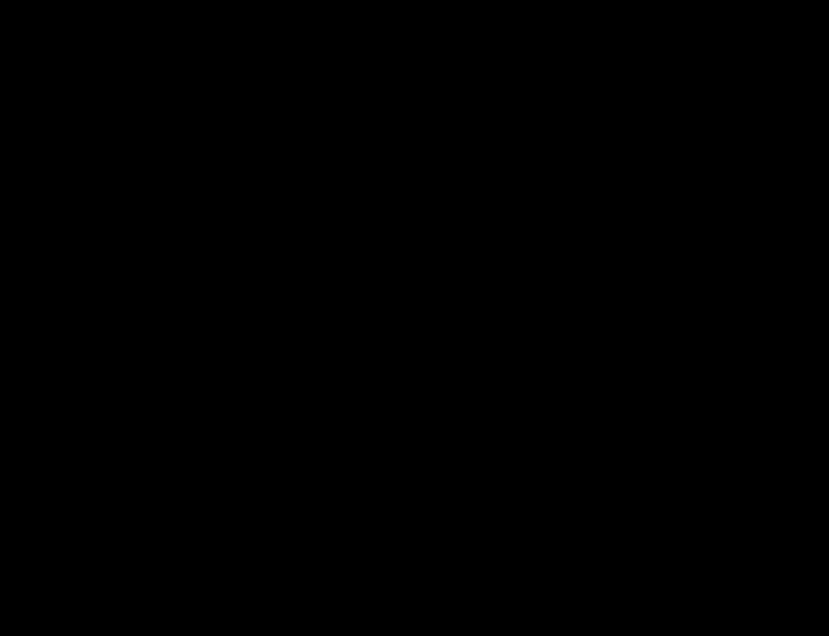
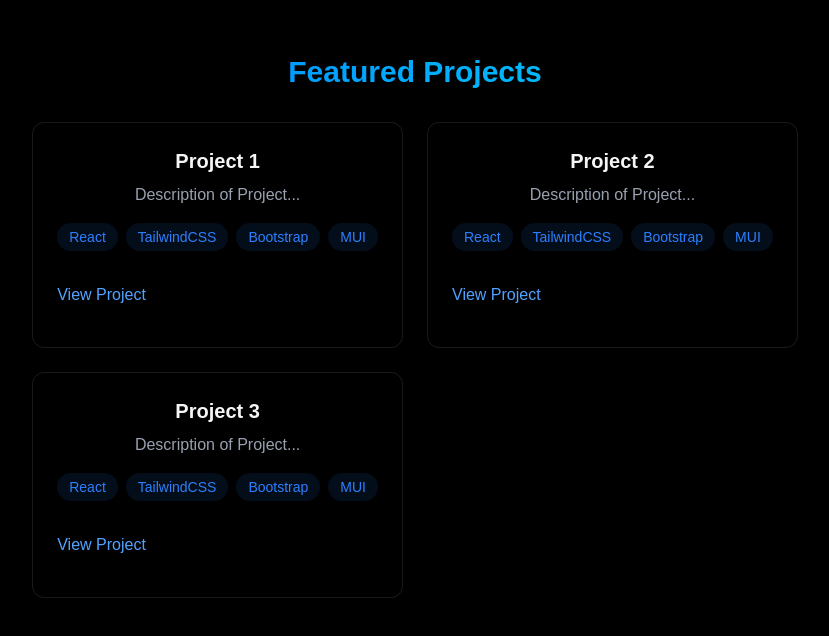
Before and after one commit to anthuarneck/portfolio, a React (Vite) app: page / in a window 1280 px wide. Shown: the part 1706-2342 px from the top of the page, without its empty margins (225-1054 px from the left). Before the commit the page ends 1664 px from the top, so only its background shows below. Built offline with nearby package versions, Linux system fonts and the light colour scheme.

Commit message:
edits About component. Completes Project component structure. Adds RevealOnScroll component for fade in effect on components.

```diff
--- a/src/App.jsx
+++ b/src/App.jsx
@@ -6,6 +6,7 @@
 import { MobileMenu } from "./components/MobileMenu";
 import { Home } from "./components/Home";
 import { About } from "./components/About";
+import { Projects } from "./components/Projects";
 
 function App() {
   const [isLoaded, setIsLoaded] = useState(false);
@@ -23,6 +24,7 @@
         <MobileMenu menuOpen={menuOpen} setMenuOpen={setMenuOpen} />
         <Home />
         <About />
+        <Projects />
       </div>
     </>
   );
--- a/src/components/About.jsx
+++ b/src/components/About.jsx
@@ -1,3 +1,5 @@
+import { RevealOnScroll } from "./RevealOnScroll";
+
 export const About = () => {
   const frontendSkills = ["React", "TailwindCSS", "Bootstrap", "MUI"];
   const backendSkills = [
@@ -12,14 +14,15 @@
       id="about"
       className="min-h-screen flex items-center justify-center py-20"
     >
+      <RevealOnScroll>
         <div className="max-w-3xl mx-auto px-4">
           <h2 className="text-3xl font-bold mb-8 bg-gradient-to-r from-blue-500 to-cyan-400 bg-clip-text text-transparent text-center">
             About Me
           </h2>
           <div className="rounded-xl p-8 border-white/10 border hover:-translate-y-1 transition-all">
             <p className="text-gray-300 mb-6">
-            Full-stack developer passionate about problem solving & striving to
-            make a positive impact in my community.
+              Full-stack developer passionate about problem solving & striving
+              to make a positive impact in my community.
             </p>
 
             <div className="grid grid-cols-1 md:grid-cols-2 gap-6">
@@ -52,18 +55,8 @@
               </div>
             </div>
           </div>
-        <div className="grid grid-cols-1 md:grid-cols-2 gap-6 mt-8">
-          <div className="p-6 rounded-xl border-white/10 border hover:-translate-y-1 transition-all">
-            <h3 className="text-xl font-bold mb-4">Work Experience</h3>
-            <div className="space-y-4 text-gray-300">
-              <h4 className="font-semibold">
-                Production Leader at LLS (2016 - Present)
-              </h4>
-              <p>Description of work at LLS</p>
         </div>
-          </div>
-        </div>
-      </div>
+      </RevealOnScroll>
     </section>
   );
 };
--- a/src/components/Home.jsx
+++ b/src/components/Home.jsx
@@ -1,9 +1,12 @@
+import { RevealOnScroll } from "./RevealOnScroll";
+
 export const Home = () => {
   return (
     <section
       id="home"
       className="min-h-screen flex items-center justify-center relative"
     >
+      <RevealOnScroll >
       <div className="text-center z-10 px-4">
         <h1 className="text-5xl md:text-7xl font-bold mb-6 bg-gradient-to-r from-blue-500 to-cyan-400  bg-clip-text  text-transparent leading-right">
           Hello, I'm Anthony Huarneck
@@ -34,6 +37,7 @@
           </a>
         </div>
       </div>
+      </RevealOnScroll>
     </section>
   );
 };
--- a/src/components/Projects.jsx
+++ b/src/components/Projects.jsx
@@ -0,0 +1,94 @@
+import { RevealOnScroll } from "./RevealOnScroll";
+
+export const Projects = () => {
+  return (
+    <section
+      id="projects"
+      className="min-h-screen flex items-center justify-center py-28"
+    >
+      <RevealOnScroll>
+        <div className="max-w-5xl mx-auto px-4">
+          <h2 className="text-3xl font-bold mb-8 bg-gradient-to-r from-blue-500 to-cyan-400 bg-clip-text text-transparent text-center">
+            Featured Projects
+          </h2>
+          <div className="grid grid-cols-1 md:grid-cols-2 gap-6">
+            <div className="p-6 rounded-xl border border-white/10 hover:-translate-y-1 hover:border-blue-500/30 hover:shadow-[0_2px_8px_rgba(59,130,246,0.1)] transition transition-all">
+              <h3 className="text-xl font-bold mb-2">Project 1</h3>
+              <p className="text-gray-400 mb-4 ">Description of Project...</p>
+              <div className="flex flex-wrap gap-2 mb-4">
+                {["React", "TailwindCSS", "Bootstrap", "MUI"].map(
+                  (skill, key) => (
+                    <span
+                      key={key}
+                      className="bg-blue-500/10 text-blue-500 py-1 px-3 rounded-full text-sm hover:bg-blue-500/20 hover:shadow-[0_2px_8px_rgba(59,130,246,0.2)] transition"
+                    >
+                      {skill}
+                    </span>
+                  )
+                )}
+              </div>
+              <div className="flex justify-between items-center">
+                <a
+                  href="#"
+                  className="text-blue-400 hover:text-blue-300 transition-colors my-4"
+                >
+                  View Project
+                </a>
+              </div>
+            </div>
+
+            <div className="p-6 rounded-xl border border-white/10 hover:-translate-y-1 hover:border-blue-500/30 hover:shadow-[0_2px_8px_rgba(59,130,246,0.1)] transition transition-all">
+              <h3 className="text-xl font-bold mb-2">Project 2</h3>
+              <p className="text-gray-400 mb-4 ">Description of Project...</p>
+              <div className="flex flex-wrap gap-2 mb-4">
+                {["React", "TailwindCSS", "Bootstrap", "MUI"].map(
+                  (skill, key) => (
+                    <span
+                      key={key}
+                      className="bg-blue-500/10 text-blue-500 py-1 px-3 rounded-full text-sm hover:bg-blue-500/20 hover:shadow-[0_2px_8px_rgba(59,130,246,0.2)] transition"
+                    >
+                      {skill}
+                    </span>
+                  )
+                )}
+              </div>
+              <div className="flex justify-between items-center">
+                <a
+                  href="#"
+                  className="text-blue-400 hover:text-blue-300 transition-colors my-4"
+                >
+                  View Project
+                </a>
+              </div>
+            </div>
+
+            <div className="p-6 rounded-xl border border-white/10 hover:-translate-y-1 hover:border-blue-500/30 hover:shadow-[0_2px_8px_rgba(59,130,246,0.1)] transition transition-all">
+              <h3 className="text-xl font-bold mb-2">Project 3</h3>
+              <p className="text-gray-400 mb-4 ">Description of Project...</p>
+              <div className="flex flex-wrap gap-2 mb-4">
+                {["React", "TailwindCSS", "Bootstrap", "MUI"].map(
+                  (skill, key) => (
+                    <span
+                      key={key}
+                      className="bg-blue-500/10 text-blue-500 py-1 px-3 rounded-full text-sm hover:bg-blue-500/20 hover:shadow-[0_2px_8px_rgba(59,130,246,0.2)] transition"
+                    >
+                      {skill}
+                    </span>
+                  )
+                )}
+              </div>
+              <div className="flex justify-between items-center">
+                <a
+                  href="#"
+                  className="text-blue-400 hover:text-blue-300 transition-colors my-4"
+                >
+                  View Project
+                </a>
+              </div>
+            </div>
+          </div>
+        </div>
+      </RevealOnScroll>
+    </section>
+  );
+};
--- /dev/null
+++ b/src/components/RevealOnScroll.jsx
@@ -0,0 +1,25 @@
+import { useEffect, useRef } from "react";
+
+export const RevealOnScroll = ({ children }) => {
+  const ref = useRef(null);
+  useEffect(() => {
+    const observer = new IntersectionObserver(
+      ([entry]) => {
+        if (entry.isIntersecting) {
+          ref.current.classList.add("visible");
+        }
+      },
+      { threshold: 0.2, rootMargin: "0px 0px -50px 0px" }
+    );
+
+    if (ref.current) observer.observe(ref.current);
+
+    return () => observer.disconnect();
+  });
+
+  return (
+    <div ref={ref} className="reveal">
+      {children}
+    </div>
+  );
+};
--- a/src/index.css
+++ b/src/index.css
@@ -11,11 +11,12 @@
 
 @layer utilities {
   @keyframes blink {
-    0%, 100% {
-      opacity: 1
+    0%,
+    100% {
+      opacity: 1;
     }
     50% {
-      opacity: 0
+      opacity: 0;
     }
   }
   .animate-blink {
@@ -34,3 +35,14 @@
     animation: loading 0.8s ease infinite;
   }
 }
+
+.reveal {
+  opacity: 0;
+  transform: translateY(20px);
+  transition: opacity 0.7s ease, transform 0.7s ease;
+}
+
+.reveal.visible {
+  opacity: 1;
+  transform: translateY(0);
+}
```
Lines whose indentation alone changed are shown as unchanged.
